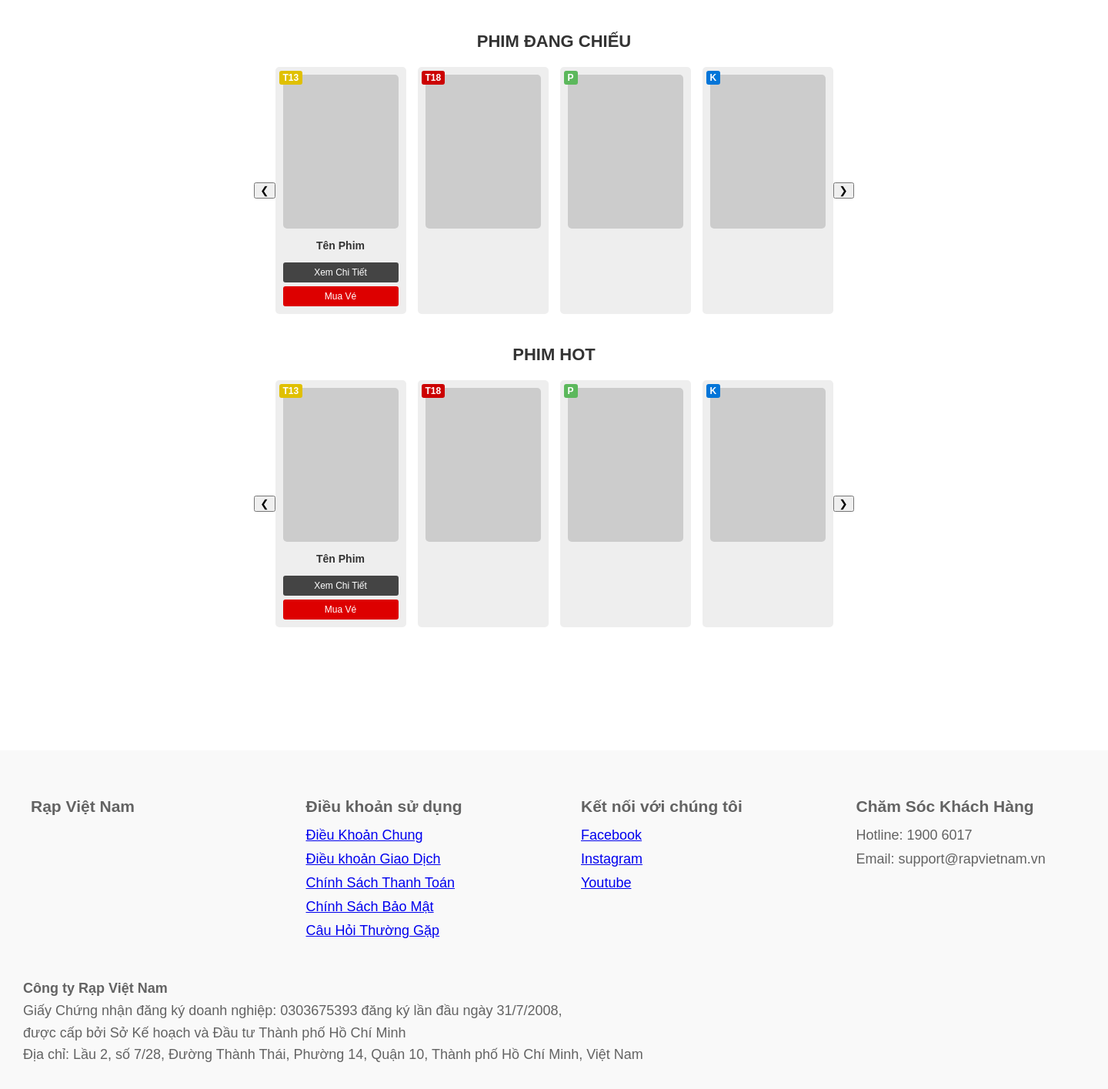
After one commit to pixelgame239/Online-Movie-Ticket-Booking-Website, a Django app: page / in a window 1440 px wide. The commit adds this page. Shown: the part 910-2325 px from the top of the page at 77% size. Run offline with Django 5.2, Linux system fonts and the light colour scheme; the visitor is signed in with stand-in values (Sample User, id 1).

Commit message:
fix it worked partially

```diff
--- a/moviebackend/moviebackend/urls.py
+++ b/moviebackend/moviebackend/urls.py
@@ -19,6 +19,7 @@ from django.urls import path, include
 from django.conf import settings
 from django.conf.urls.static import static
 from users import views as user_views
+from movies import views as movie_views
 
 urlpatterns = [
     path('admin/', admin.site.urls),
@@ -26,7 +27,7 @@ urlpatterns = [
     path('movies/', include('movies.urls', namespace="movies")),
     path('bookings/', include('bookings.urls', namespace="bookings")),
 
-    path('', user_views.home, name='home'),
+    path('', movie_views.home, name='home'),
 ]
 
 if settings.DEBUG:
--- a/moviebackend/movies/views.py
+++ b/moviebackend/movies/views.py
@@ -5,7 +5,8 @@ from .forms import MovieForm, ShowtimeForm
 
 def admin_required(user):
     return user.is_authenticated and user.is_admin
-
+def home(request):
+    return render(request, 'index.html')
 def movie_list(request):
     movies = Movie.objects.all()
     query = request.GET.get('q')
--- /dev/null
+++ b/moviebackend/static/style.css
@@ -0,0 +1,225 @@
+body {
+  font-family: Arial, sans-serif;
+  margin: 0;
+  padding: 0;
+  background: #fff;
+  color: #333;
+}
+
+.login-container {
+  width: 400px;
+  margin: 50px auto;
+  text-align: center;
+}
+
+.tabs {
+  display: flex;
+}
+
+.tab {
+  flex: 1;
+  padding: 15px;
+  background: #d00;
+  color: white;
+  border: none;
+  cursor: pointer;
+  font-weight: bold;
+}
+
+.tab.active {
+  background: #c00;
+}
+
+.login-form {
+  margin-top: 20px;
+  text-align: left;
+}
+
+.login-form label {
+  display: block;
+  margin: 10px 0 5px;
+  font-size: 14px;
+}
+
+.login-form input {
+  width: 100%;
+  padding: 8px;
+  border: 1px solid #ccc;
+  border-radius: 2px;
+}
+
+.btn-login {
+  width: 100%;
+  padding: 12px;
+  background: #d00;
+  color: white;
+  border: none;
+  margin-top: 15px;
+  font-weight: bold;
+  cursor: pointer;
+}
+
+.forgot {
+  display: block;
+  margin-top: 10px;
+  text-align: center;
+  font-size: 12px;
+  color: #0073e6;
+  text-decoration: none;
+}
+
+/* Footer */
+footer {
+  background: #f9f9f9;
+  padding: 30px;
+  margin-top: 100px;
+  font-size: 13px;
+}
+
+.footer-columns {
+  display: flex;
+  justify-content: space-between;
+  flex-wrap: wrap;
+  margin-bottom: 20px;
+}
+
+.footer-columns div {
+  flex: 1;
+  margin: 10px;
+}
+
+.footer-columns h4 {
+  font-size: 14px;
+  margin-bottom: 10px;
+  color: #000;
+}
+
+.footer-bottom {
+  display: flex;
+  align-items: center;
+  border-top: 1px solid #ddd;
+  padding-top: 15px;
+}
+
+.footer-bottom .logo {
+  width: 60px;
+  height: 60px;
+  background: #ccc;
+  display: flex;
+  align-items: center;
+  justify-content: center;
+  margin-right: 20px;
+}
+
+/* Slider */
+.slider {
+  position: relative;
+  max-width: 800px;
+  margin: 30px auto;
+  overflow: hidden;
+}
+
+.slider img {
+  width: 100%;
+  border-radius: 5px;
+}
+
+.slider .prev,
+.slider .next {
+  position: absolute;
+  top: 50%;
+  transform: translateY(-50%);
+  background: rgba(0,0,0,0.5);
+  border: none;
+  color: #fff;
+  font-size: 24px;
+  padding: 10px;
+  cursor: pointer;
+}
+
+.slider .prev { left: 10px; }
+.slider .next { right: 10px; }
+
+/* Movie sections */
+.movies {
+  text-align: center;
+  margin: 40px auto;
+}
+
+.movies h2 {
+  font-size: 22px;
+  margin-bottom: 20px;
+}
+
+.carousel {
+  display: flex;
+  align-items: center;
+  justify-content: center;
+}
+
+.movie-list {
+  display: flex;
+  gap: 15px;
+}
+
+.movie-card {
+  width: 150px;
+  background: #eee;
+  border-radius: 5px;
+  padding: 10px;
+  position: relative;
+}
+
+.movie-card .poster {
+  width: 100%;
+  height: 200px;
+  background: #ccc;
+  border-radius: 5px;
+}
+
+.tag {
+  position: absolute;
+  top: 5px;
+  left: 5px;
+  padding: 2px 5px;
+  font-size: 12px;
+  font-weight: bold;
+  color: white;
+  border-radius: 3px;
+}
+
+.tag.t13 { background: #e0c000; }
+.tag.t18 { background: #c00; }
+.tag.p { background: #5cb85c; }
+.tag.k { background: #0275d8; }
+
+.info {
+  margin-top: 10px;
+}
+
+.info p {
+  font-size: 14px;
+  font-weight: bold;
+}
+
+.btn-detail,
+.btn-ticket {
+  display: block;
+  width: 100%;
+  margin-top: 5px;
+  padding: 6px;
+  font-size: 12px;
+  border: none;
+  cursor: pointer;
+  border-radius: 3px;
+}
+
+.btn-detail {
+  background: #444;
+  color: #fff;
+}
+
+.btn-ticket {
+  background: #d00;
+  color: #fff;
+}
--- a/moviebackend/templates/base.html
+++ b/moviebackend/templates/base.html
@@ -104,6 +104,7 @@
       line-height: 1.6;
     }
   </style>
+  <link rel="stylesheet" href="{% static '/style.css' %}">
 </head>
 <body>
   <!-- Header -->
@@ -117,9 +118,9 @@
       <img src="{% static 'images/User.png' %}" alt="icon">
       {% if user.is_authenticated %}
         <span>Xin chào, {{ user.username }}</span>
-        <a href="{% url 'users:logout' %}">Đăng xuất</a>
+        <a href="{% url 'users:user_logout' %}">Đăng xuất</a>
       {% else %}
-        <a href="{% url 'users:login' %}">Đăng nhập</a> /
+        <a href="{% url 'users:user_login' %}">Đăng nhập</a> /
         <a href="{% url 'users:register' %}">Đăng ký</a>
       {% endif %}
     </div>
--- /dev/null
+++ b/moviebackend/templates/index.html
@@ -0,0 +1,77 @@
+{% extends 'base.html' %}
+{% block title %}Home page{% endblock %}
+{% block content %}
+  <!-- Slider -->
+  <div class="slider">
+    <div class="slide active">
+      <img src="borderlands.jpg" alt="Borderlands">
+    </div>
+    <!-- Add more slides if needed -->
+    <button class="prev">&#10094;</button>
+    <button class="next">&#10095;</button>
+  </div>
+
+  <!-- Now Showing -->
+  <section class="movies">
+    <h2>PHIM ĐANG CHIẾU</h2>
+    <div class="carousel">
+      <button class="prev">&#10094;</button>
+      <div class="movie-list">
+        <div class="movie-card">
+          <span class="tag t13">T13</span>
+          <div class="poster"></div>
+          <div class="info">
+            <p>Tên Phim</p>
+            <button class="btn-detail">Xem Chi Tiết</button>
+            <button class="btn-ticket">Mua Vé</button>
+          </div>
+        </div>
+        <div class="movie-card">
+          <span class="tag t18">T18</span>
+          <div class="poster"></div>
+        </div>
+        <div class="movie-card">
+          <span class="tag p">P</span>
+          <div class="poster"></div>
+        </div>
+        <div class="movie-card">
+          <span class="tag k">K</span>
+          <div class="poster"></div>
+        </div>
+      </div>
+      <button class="next">&#10095;</button>
+    </div>
+  </section>
+
+  <!-- Hot Movies -->
+  <section class="movies">
+    <h2>PHIM HOT</h2>
+    <div class="carousel">
+      <button class="prev">&#10094;</button>
+      <div class="movie-list">
+        <div class="movie-card">
+          <span class="tag t13">T13</span>
+          <div class="poster"></div>
+          <div class="info">
+            <p>Tên Phim</p>
+            <button class="btn-detail">Xem Chi Tiết</button>
+            <button class="btn-ticket">Mua Vé</button>
+          </div>
+        </div>
+        <div class="movie-card">
+          <span class="tag t18">T18</span>
+          <div class="poster"></div>
+        </div>
+        <div class="movie-card">
+          <span class="tag p">P</span>
+          <div class="poster"></div>
+        </div>
+        <div class="movie-card">
+          <span class="tag k">K</span>
+          <div class="poster"></div>
+        </div>
+      </div>
+      <button class="next">&#10095;</button>
+    </div>
+  </section>
+{% endblock %}
--- a/moviebackend/users/views.py
+++ b/moviebackend/users/views.py
@@ -28,7 +28,7 @@ def user_login(request):
         username = request.POST['username']
         password = request.POST['password']
         user = authenticate(request, username=username, password=password)
-        if user:
+        if user is not None:
             login(request, user)
             return redirect('home')
         else:
```
Also changed, not shown: moviebackend/templates/login.html (added, +24 -0 lines), moviebackend/templates/movie_list.html (added, +72 -0 lines).
